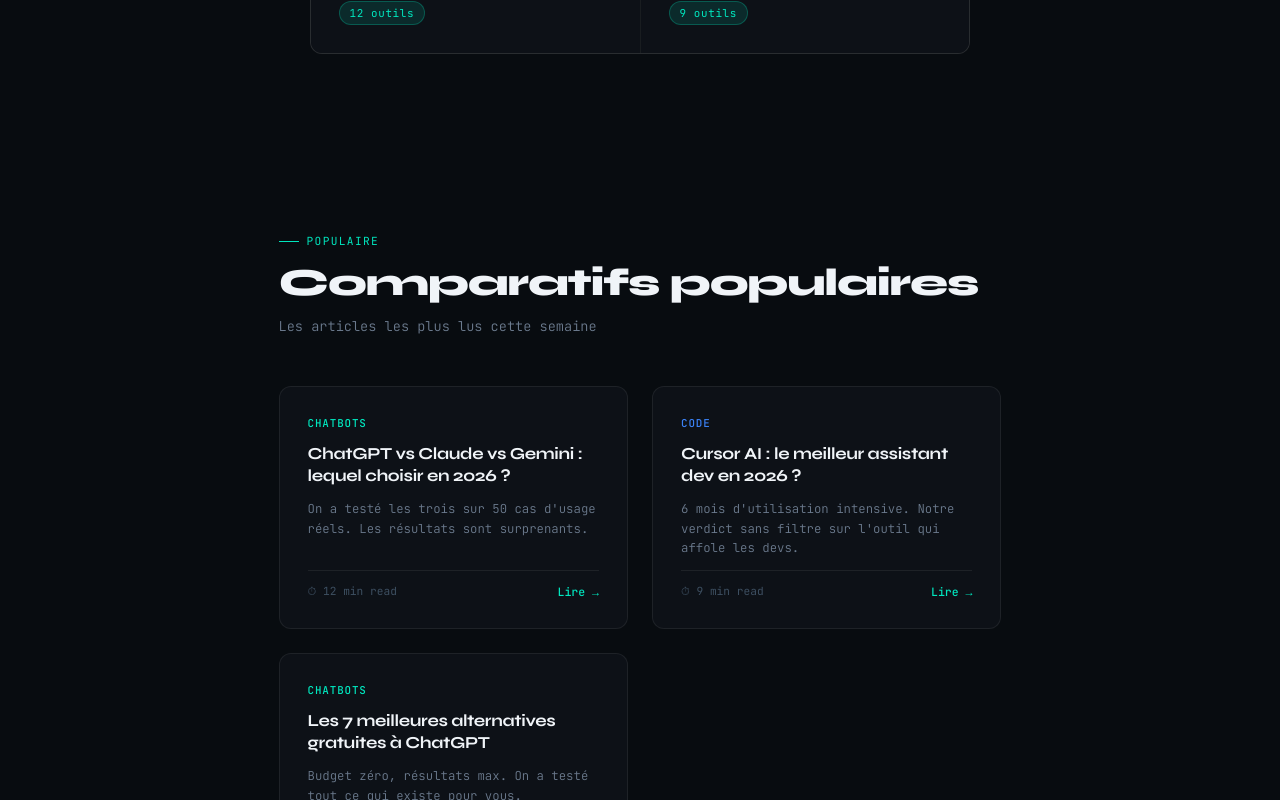
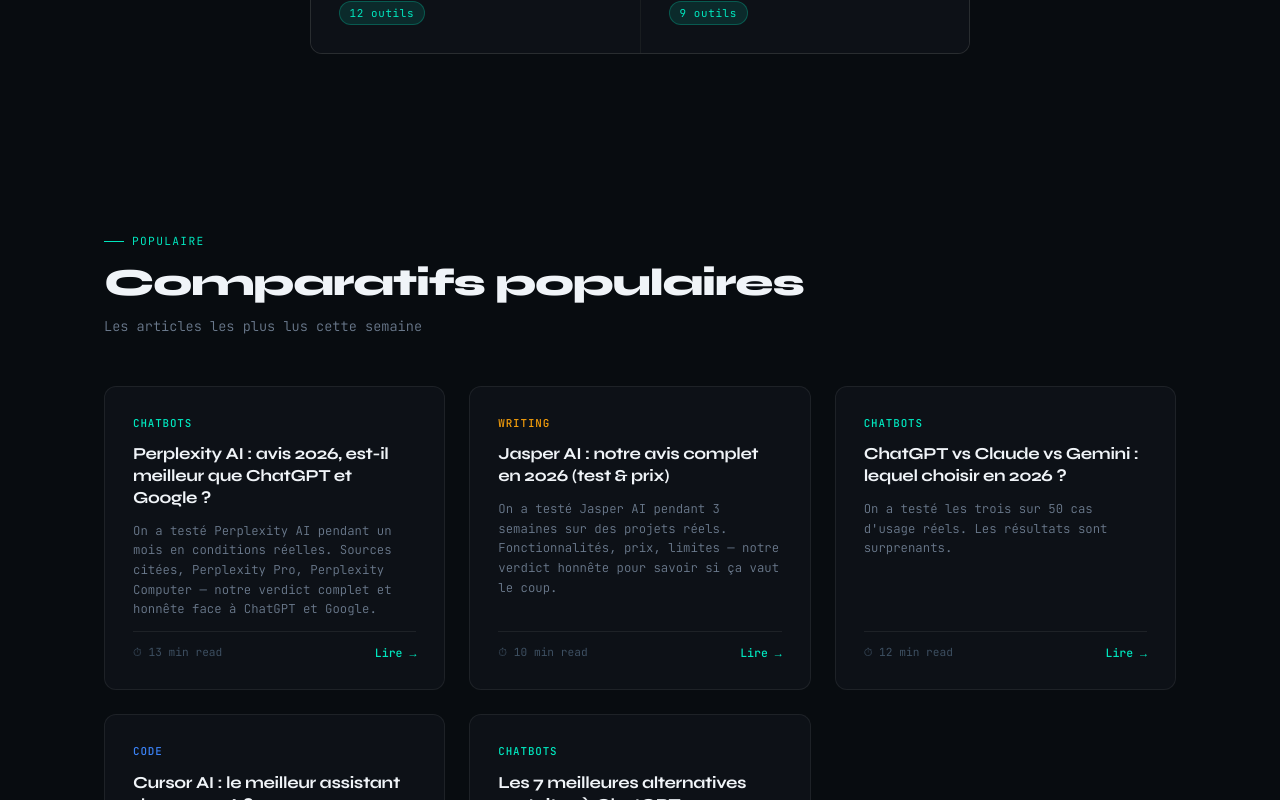
Before and after one commit to AsherMM/neuriflux, a Next.js app: page /blog in a window 1280 px wide. Shown: the part 2000-2800 px from the top of the page. Built offline with nearby package versions, Linux system fonts and the light colour scheme.

Commit message:
modif homepage

```diff
--- a/app/[lang]/HomeClient.tsx
+++ b/app/[lang]/HomeClient.tsx
@@ -30,6 +30,8 @@
     featured: {
       title: "Comparatifs populaires", subtitle: "Les articles les plus lus cette semaine", badge: "Populaire", readMore: "Lire →",
       articles: [
+        { slug: "perplexity-ai-review-2026", tag: "Chatbots", title: "Perplexity AI : avis 2026, est-il meilleur que ChatGPT et Google ?", desc: "On a testé Perplexity AI pendant un mois en conditions réelles. Sources citées, Perplexity Pro, Perplexity Computer — notre verdict complet et honnête face à ChatGPT et Google.", time: "13 min" },
+        { slug: "jasper-ai-review-2026", tag: "Writing", title: "Jasper AI : notre avis complet en 2026 (test & prix)", desc: "On a testé Jasper AI pendant 3 semaines sur des projets réels. Fonctionnalités, prix, limites — notre verdict honnête pour savoir si ça vaut le coup.", time: "10 min" },
         { slug: "chatgpt-vs-claude-vs-gemini-2026", tag: "Chatbots", title: "ChatGPT vs Claude vs Gemini : lequel choisir en 2026 ?", desc: "On a testé les trois sur 50 cas d'usage réels. Les résultats sont surprenants.", time: "12 min" },
         { slug: "cursor-ai-review-2026", tag: "Code", title: "Cursor AI : le meilleur assistant dev en 2026 ?", desc: "6 mois d'utilisation intensive. Notre verdict sans filtre sur l'outil qui affole les devs.", time: "9 min" },
         { slug: "alternatives-gratuites-chatgpt", tag: "Chatbots", title: "Les 7 meilleures alternatives gratuites à ChatGPT", desc: "Budget zéro, résultats max. On a testé tout ce qui existe pour vous.", time: "7 min" },
@@ -77,6 +79,8 @@
     featured: {
       title: "Popular comparisons", subtitle: "Most read articles this week", badge: "Popular", readMore: "Read →",
       articles: [
+        { slug: "perplexity-ai-review-2026", tag: "Chatbots", title: "Perplexity AI Review 2026: Is It Worth It vs ChatGPT & Google?", desc: "We tested Perplexity AI for a month in real conditions. Sourced search, Perplexity Pro, Perplexity Computer — our complete and honest verdict vs ChatGPT and Google.", time: "13 min" },
+        { slug: "jasper-ai-review-2026", tag: "Writing", title: "Jasper AI Review 2026: Is It Worth It? (Full Test)", desc: "We tested Jasper AI for 3 weeks on real projects. Features, pricing, limits — our honest verdict on whether it's worth the money.", time: "10 min" },
         { slug: "chatgpt-vs-claude-vs-gemini-2026", tag: "Chatbots", title: "ChatGPT vs Claude vs Gemini: which to choose in 2026?", desc: "We tested all three on 50 real use cases. The results are surprising.", time: "12 min" },
         { slug: "cursor-ai-review-2026", tag: "Code", title: "Cursor AI: best dev assistant in 2026?", desc: "6 months of intensive use. Our unfiltered verdict on the tool every dev is talking about.", time: "9 min" },
         { slug: "alternatives-gratuites-chatgpt", tag: "Chatbots", title: "7 best free alternatives to ChatGPT", desc: "Zero budget, maximum results. We tested everything out there for you.", time: "7 min" },
```
